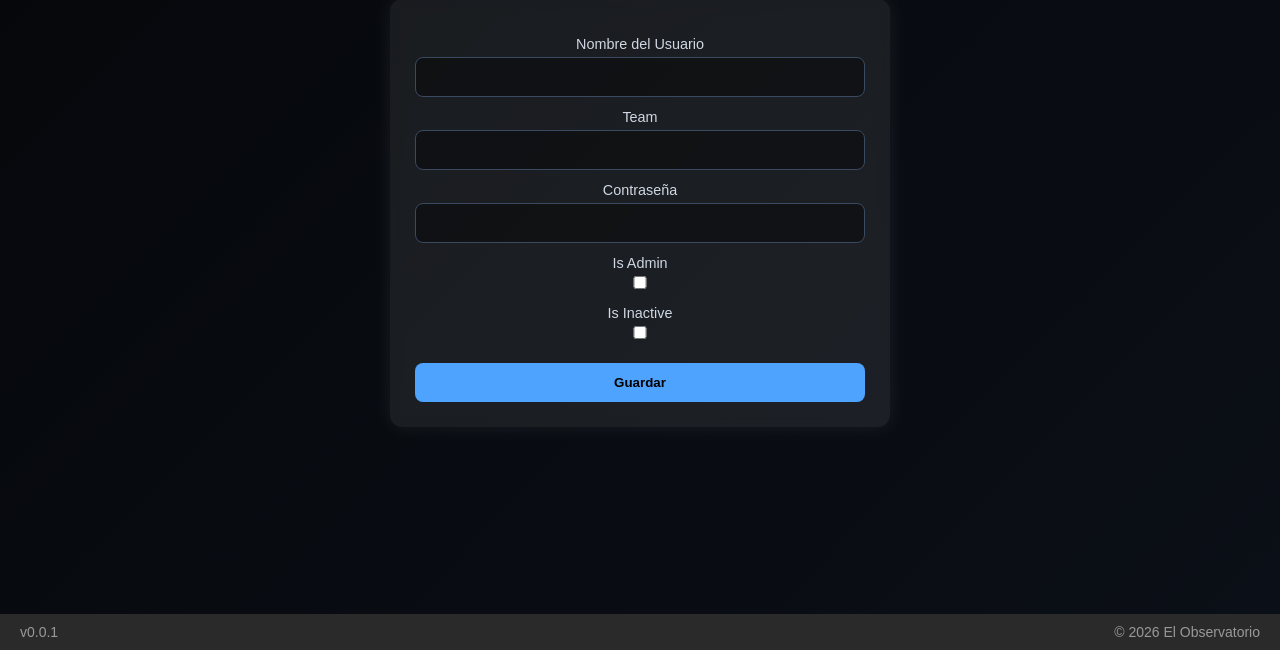
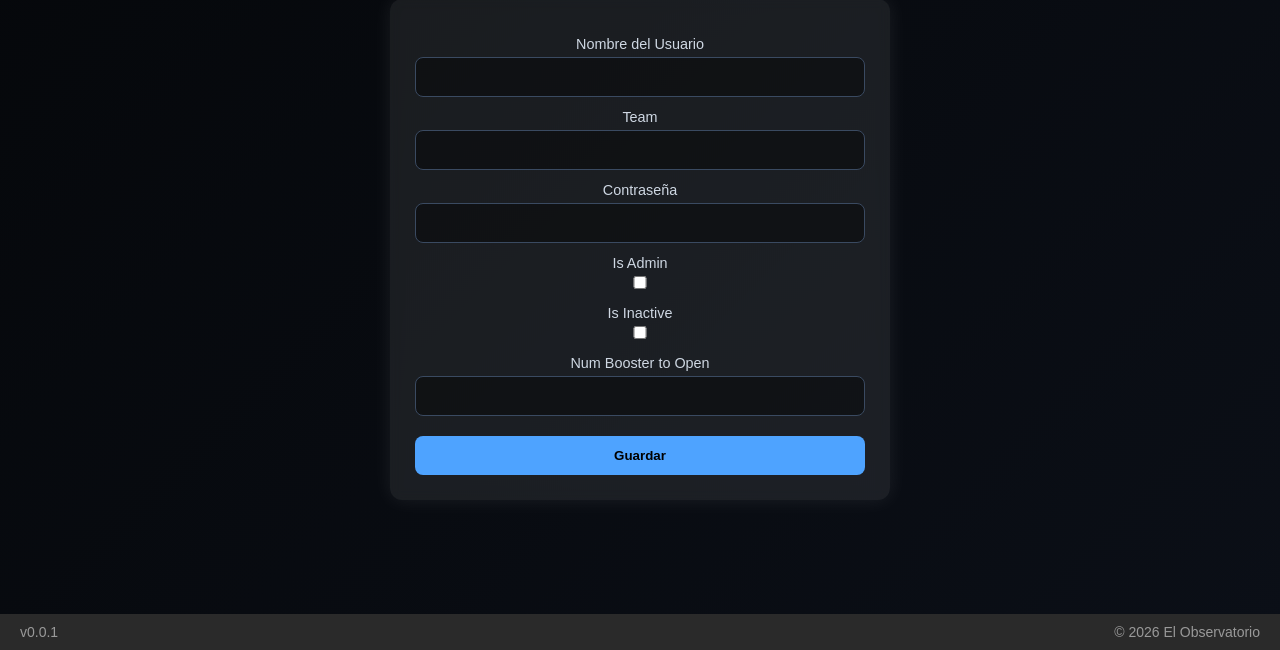
Before and after one commit to gausalom/overwatch-tcg, a Flask app: template src/web_app/templates/control-panel-edit.html in a window 1280 px wide. Shown: the part 209-859 px from the top of the page. Run offline with Flask 3, Linux system fonts and the light colour scheme; the template is opened without the code that fills it, so the values that code supplies are empty; parts of the project's set-up code (start-up, migrations or seed data) failed here and were passed over.

Commit message:
Improve control panel

```diff
--- a/src/web_app/__init__.py
+++ b/src/web_app/__init__.py
@@ -1431,6 +1431,6 @@ def save_user_from_control_panel(user_id):
     else:
         all_info['is_inactive'] = 0
 
-    print(request.form)
+    all_info['num_booster_to_open'] = request.form['num_booster_to_open']
     databaseManager.update_user(all_info)
     return redirect('/control-panel')
--- a/src/web_app/templates/control-panel-edit.html
+++ b/src/web_app/templates/control-panel-edit.html
@@ -31,6 +31,9 @@
                     <label for="is_inactive">Is Inactive</label>
                     <input type="checkbox" id="is_inactive" name="is_inactive" {% if user.is_inactive == 1 %}checked="checked"{% endif %}>
 
+                    <label for="num_booster_to_open">Num Booster to Open</label>
+                    <input type="number" id="num_booster_to_open" name="num_booster_to_open" value="{{user.num_booster_to_open}}">
+
                     <button type="submit">Guardar</button>
                 </form>
             </div>
--- a/src/web_app/templates/template_header.html
+++ b/src/web_app/templates/template_header.html
@@ -17,10 +17,7 @@
         <option value="" disabled selected>Menú</option>
         <option value="/home">Inicio</option>
         <option value="/decks">Mazos</option>
-        <option value="/events">Eventos</option>
-        <option value="/dashboard">Dashboard</option>
         <option value="/profile">Perfil</option>
-        <option value="/analysis">Análisis</option>
         <option value="/calendar">Calendario</option>
         {% if current_user.is_admin == 1%}<option value="/control-panel">Panel de Control</option>{% endif %}
         <option value="/logout">Desconectar</option>
--- a/src/web_app/utils/database.py
+++ b/src/web_app/utils/database.py
@@ -702,10 +702,10 @@ class DatabaseManager:
     def update_user(self, user_info):
         query = """
         UPDATE PLAYER
-            SET TEAM=?, PLAYER_PASSWORD=?, IS_ADMIN = ?, IS_INACTIVE = ?
+            SET TEAM=?, PLAYER_PASSWORD=?, IS_ADMIN = ?, IS_INACTIVE = ?, NUM_BOOSTER_TO_OPEN = ?
             WHERE ID_PLAYER=?;
         """
         values = (
-            user_info['team'], user_info['password'], user_info['is_admin'], user_info['is_inactive'], user_info['id_player'],
+            user_info['team'], user_info['password'], user_info['is_admin'], user_info['is_inactive'], user_info['num_booster_to_open'], user_info['id_player'],
         )
         self.run_update_query(query, values)
```
Also changed, not shown: 1 other file.
